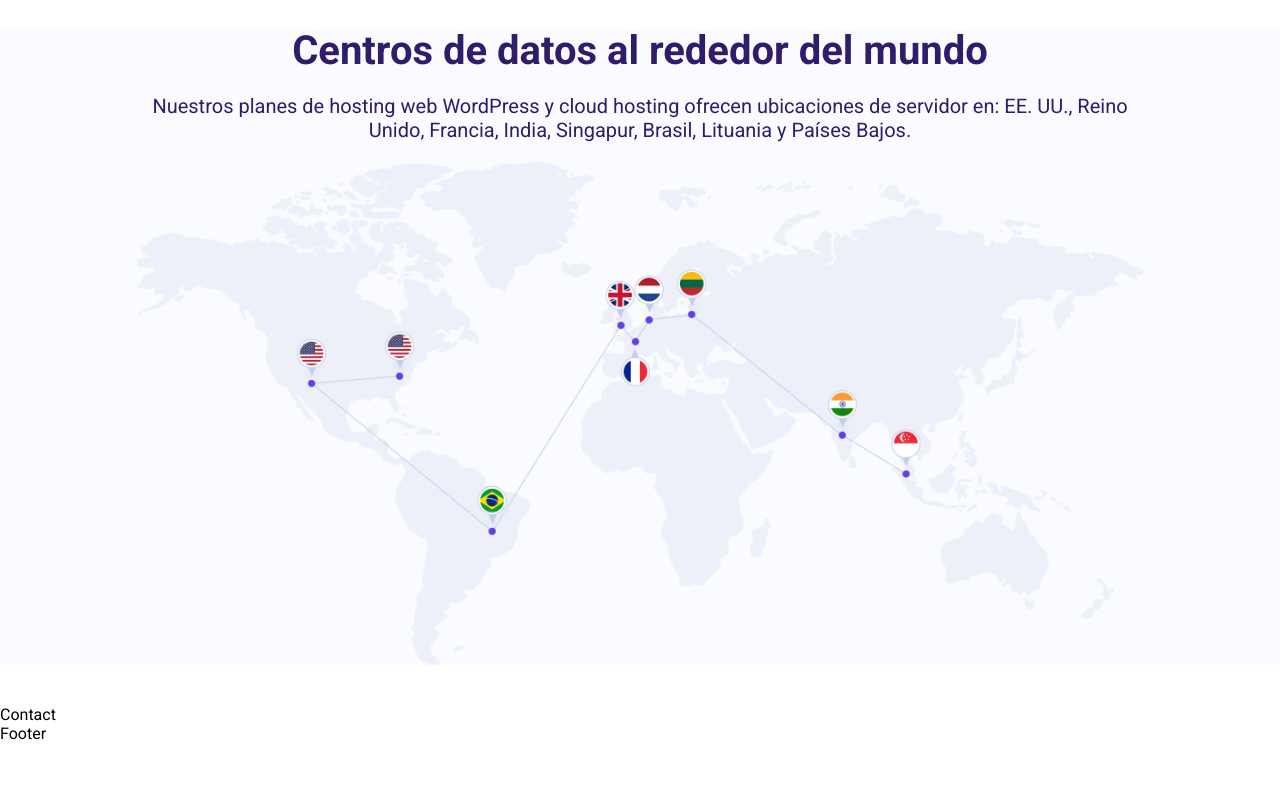
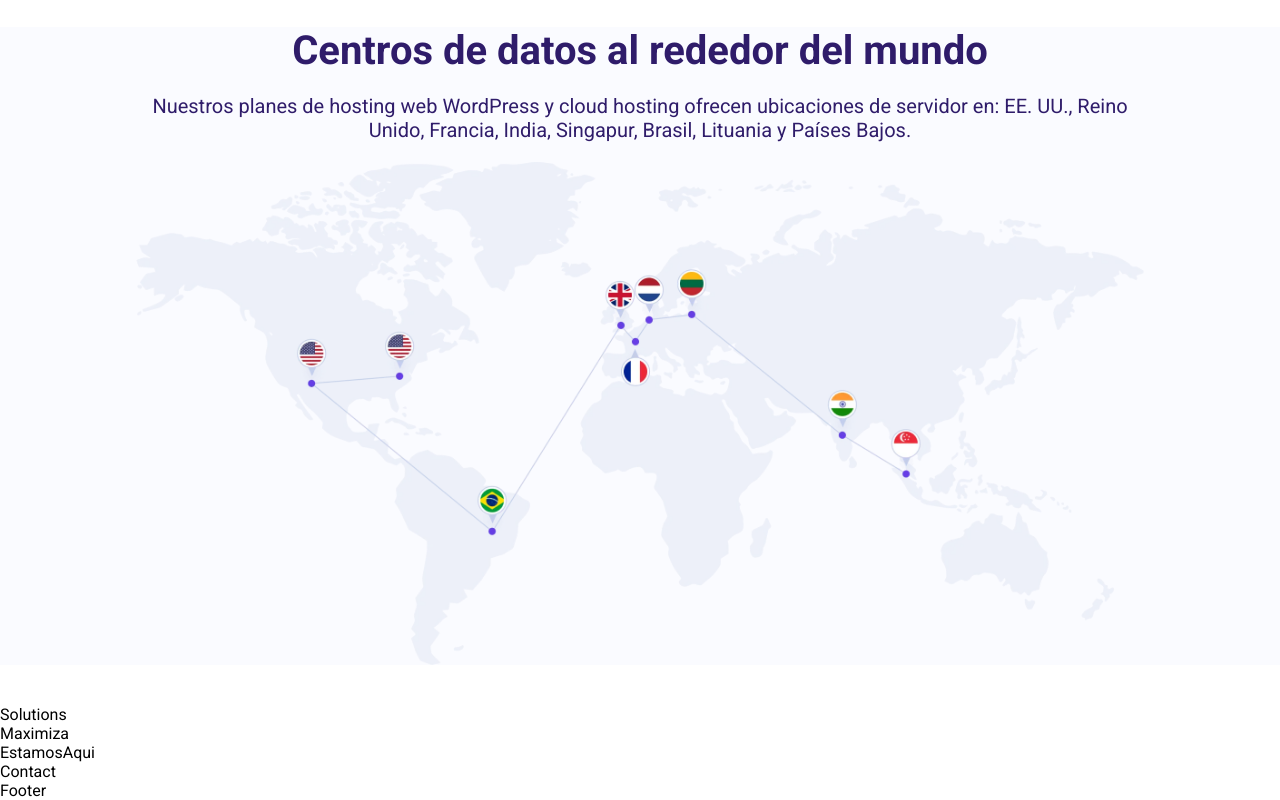
Before and after one commit to kevinduhamelhayes/Hostinger-clone, a React (Vite) app: page / in a window 1280 px wide. Shown: the part 3958-4758 px from the top of the page. Before the commit the page ends 4701 px from the top, so only its background shows below. Built offline with nearby package versions, Linux system fonts and the light colour scheme.

Commit message:
add more sections

```diff
--- a/src/App.jsx
+++ b/src/App.jsx
@@ -6,6 +6,9 @@ import Footer from "./components/Footer"
 import Navbar from "./components/Navbar"
 import Hero from "./components/Hero"
 import Historys from "./components/Historys"
+import Solutions from "./components/Solutions"
+import Maximiza from "./components/Maximiza"
+import EstamosAqui from "./components/EstamosAqui"
 function App() {
   const [darkMode, setDarkMode] = useState(false)
   return (
@@ -15,6 +18,9 @@ function App() {
       <Body />
       <Cards />
       <Historys />
+      <Solutions />
+      <Maximiza />
+      <EstamosAqui />
       <Contact />
       <Footer />
     </div>
--- /dev/null
+++ b/src/components/EstamosAqui.jsx
@@ -0,0 +1,5 @@
+const EstamosAqui = () => {
+  return <div>EstamosAqui</div>
+}
+
+export default EstamosAqui
--- a/src/components/Historys.jsx
+++ b/src/components/Historys.jsx
@@ -1,4 +1,4 @@
-import React from 'react'
+
 import './styles/historys.css'
 
 const Historys = () => {
--- /dev/null
+++ b/src/components/Maximiza.jsx
@@ -0,0 +1,10 @@
+import React from 'react'
+import './styles/maximiza.css'
+
+const Maximiza = () => {
+  return (
+    <div>Maximiza</div>
+  )
+}
+
+export default Maximiza
--- /dev/null
+++ b/src/components/Solutions.jsx
@@ -0,0 +1,7 @@
+import "./styles/solutions.css"
+
+const Solutions = () => {
+  return <div>Solutions</div>
+}
+
+export default Solutions
```
Also changed, not shown: src/components/styles/estamosaqui.css (added), src/components/styles/maximiza.css (added), src/components/styles/solutions.css (added).
